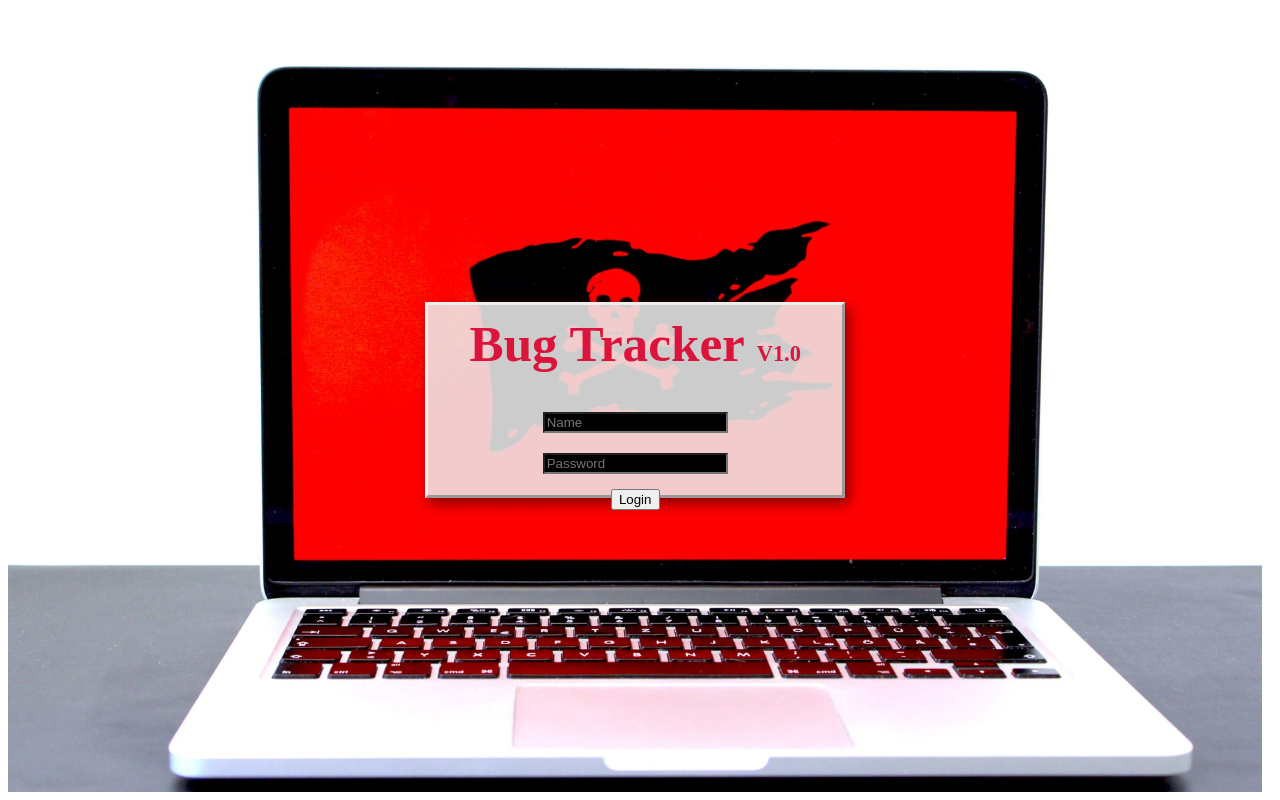
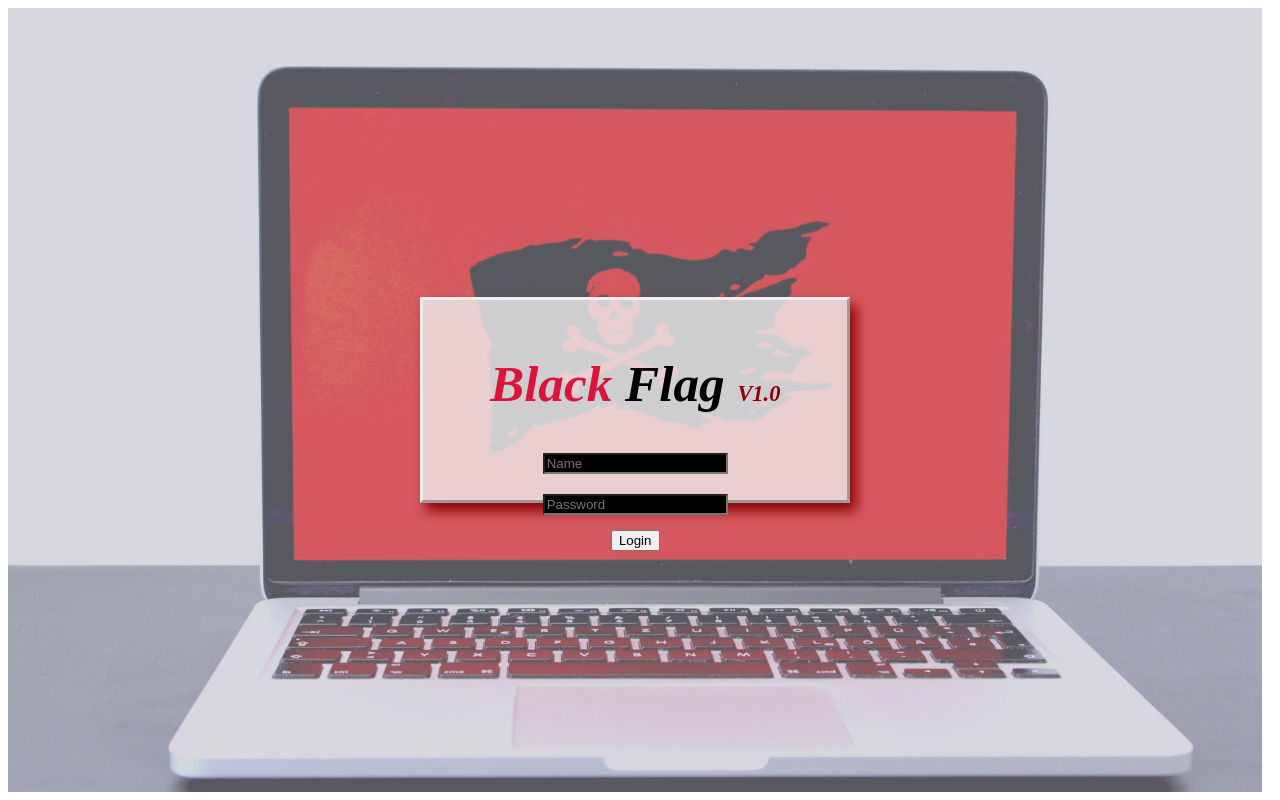
Before and after one commit to M-PAW/bug-tracker, a React (Create React App) app in the folder client/: page / in a window 1280 px wide. Built offline with nearby package versions, Linux system fonts and the light colour scheme.

Commit message:
Added modal on Login component to tone down the background. Added catchy name for the app.

```diff
--- a/client/src/Views/Login/Login.jsx
+++ b/client/src/Views/Login/Login.jsx
@@ -32,8 +32,9 @@ const Login = () => {
 
     return (
         <div className="loginBG">
+            <div className="background-modal">
                 <div className="loginForm">
-            <h1>Bug Tracker <span>V1.0</span></h1>
+                    <h1>Black <span id="flag">Flag</span> <span id="version">V1.0</span></h1>
                     <form
                         action=""
                         className="login-panel"
@@ -62,6 +63,7 @@ const Login = () => {
                     </form>
                 </div>
             </div>
+        </div>
     )
 }
 
--- a/client/src/Views/Login/login.css
+++ b/client/src/Views/Login/login.css
@@ -1,3 +1,12 @@
+.background-modal {
+    display: flex;
+    justify-content: center;
+    align-items: center;
+    height: 100%;
+    width: 100%;
+    background-color: rgba(175,175,190,0.5);
+}
+
 .loginBG {
     display: flex;
     justify-content: center;
@@ -9,26 +18,34 @@
 }
 
 .loginForm {
+    position: relative;
     display: flex;
     flex-direction: column;
-    justify-content: center;
+    justify-content: space-evenly;
     align-items: center;
     height: 20vh;
     width: 30vw;
-    padding: 10px 15px 20px 15px;
+    padding: 20px;
     text-align: center;
-    background-color: rgba(240,240,240,0.85);
+    background-color: rgba(240,240,240,0.78);
     border: 2px 2px 1px 1px dark gray;
     border-style:outset;
-    box-shadow: 4px 6px 12px darkred;
+    box-shadow: 6px 8px 12px darkred;
 }
 
 .loginForm h1 {
     font-size: 3.2rem;
+    color: crimson;
+    font-style:oblique;
 }
 
-.loginForm span {
+.loginForm #flag {
+    color: black;
+}
+
+.loginForm #version {
     font-size: 1.4rem;
+    color: darkred;
 }
 
 input {
```
Lines whose indentation alone changed are shown as unchanged.
